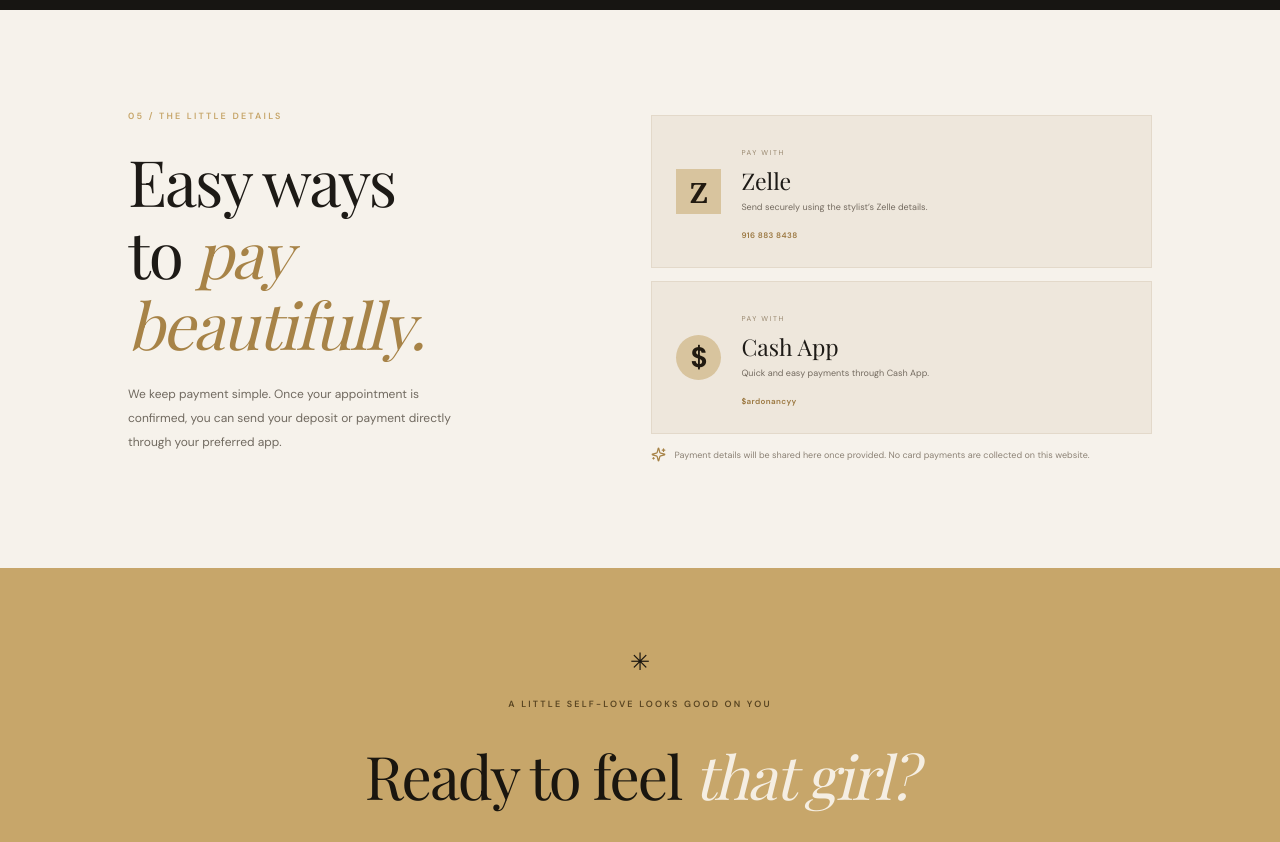
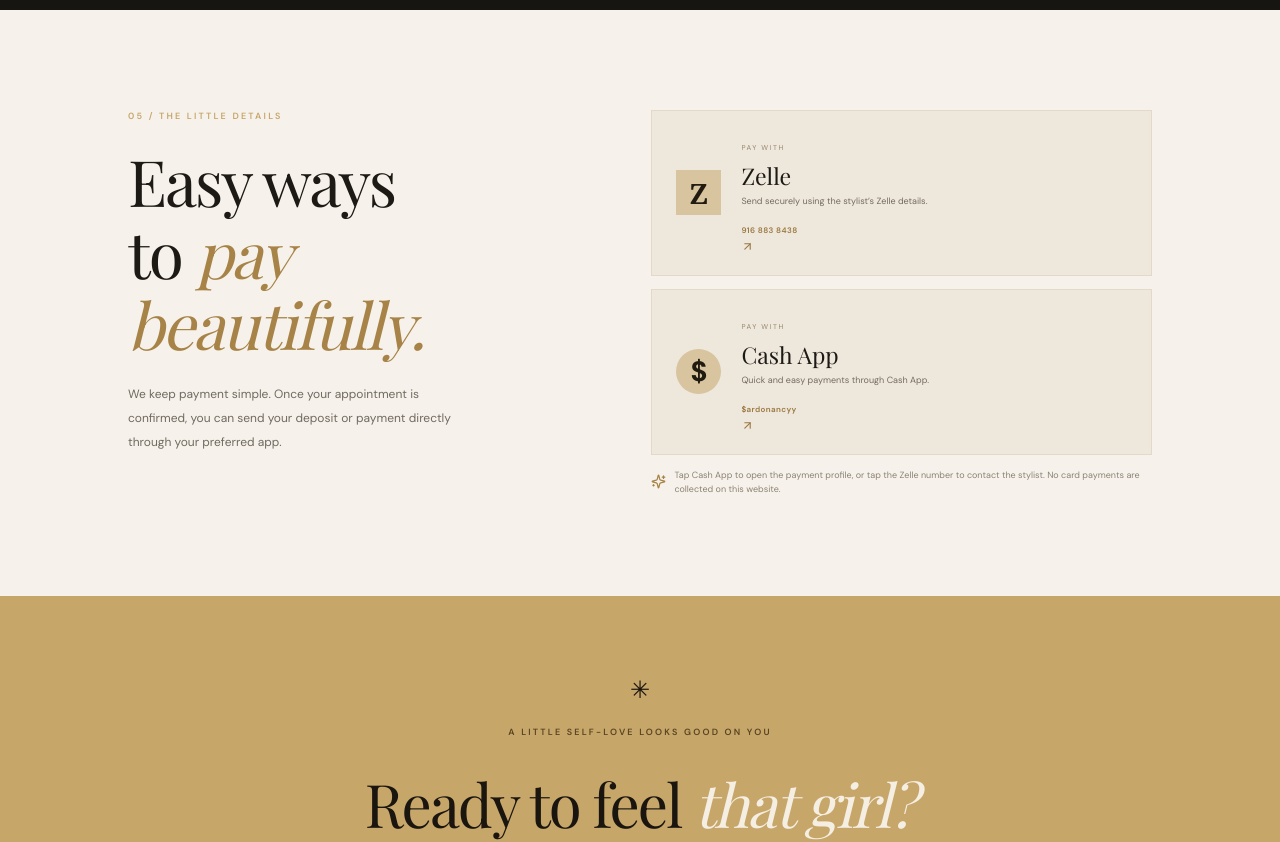
Before and after one commit to daltzboe/nardonia_styles, a Next.js app: page / in a window 1280 px wide. Shown: the part 3840-4682 px from the top of the page. Built offline with nearby package versions, Linux system fonts and the light colour scheme; a web font is replaced by a local one.

Commit message:
Make Cash App and Zelle details clickable

```diff
--- a/app/page.tsx
+++ b/app/page.tsx
@@ -117,9 +117,9 @@ export default function Home() {
       <section className="payment-section section-pad" id="payments">
         <div className="payment-copy"><div className="section-kicker">05 / THE LITTLE DETAILS</div><h2>Easy ways<br />to <em>pay beautifully.</em></h2><p>We keep payment simple. Once your appointment is confirmed, you can send your deposit or payment directly through your preferred app.</p></div>
         <div className="payment-options">
-          <div className="payment-card"><span className="payment-mark">Z</span><div><small>PAY WITH</small><h3>Zelle</h3><p>Send securely using the stylist’s Zelle details.</p><span className="payment-placeholder">916 883 8438</span></div></div>
-          <div className="payment-card"><span className="payment-mark cash">$</span><div><small>PAY WITH</small><h3>Cash App</h3><p>Quick and easy payments through Cash App.</p><span className="payment-placeholder">$ardonancyy</span></div></div>
-          <p className="payment-note"><Sparkles size={15} /> Payment details will be shared here once provided. No card payments are collected on this website.</p>
+          <div className="payment-card"><span className="payment-mark">Z</span><div><small>PAY WITH</small><h3>Zelle</h3><p>Send securely using the stylist’s Zelle details.</p><a className="payment-placeholder" href="tel:+19168838438">916 883 8438 <ArrowUpRight size={13} /></a></div></div>
+          <div className="payment-card"><span className="payment-mark cash">$</span><div><small>PAY WITH</small><h3>Cash App</h3><p>Quick and easy payments through Cash App.</p><a className="payment-placeholder" href="https://cash.app/$ardonancyy" target="_blank" rel="noreferrer">$ardonancyy <ArrowUpRight size={13} /></a></div></div>
+          <p className="payment-note"><Sparkles size={15} /> Tap Cash App to open the payment profile, or tap the Zelle number to contact the stylist. No card payments are collected on this website.</p>
         </div>
       </section>
 
```
